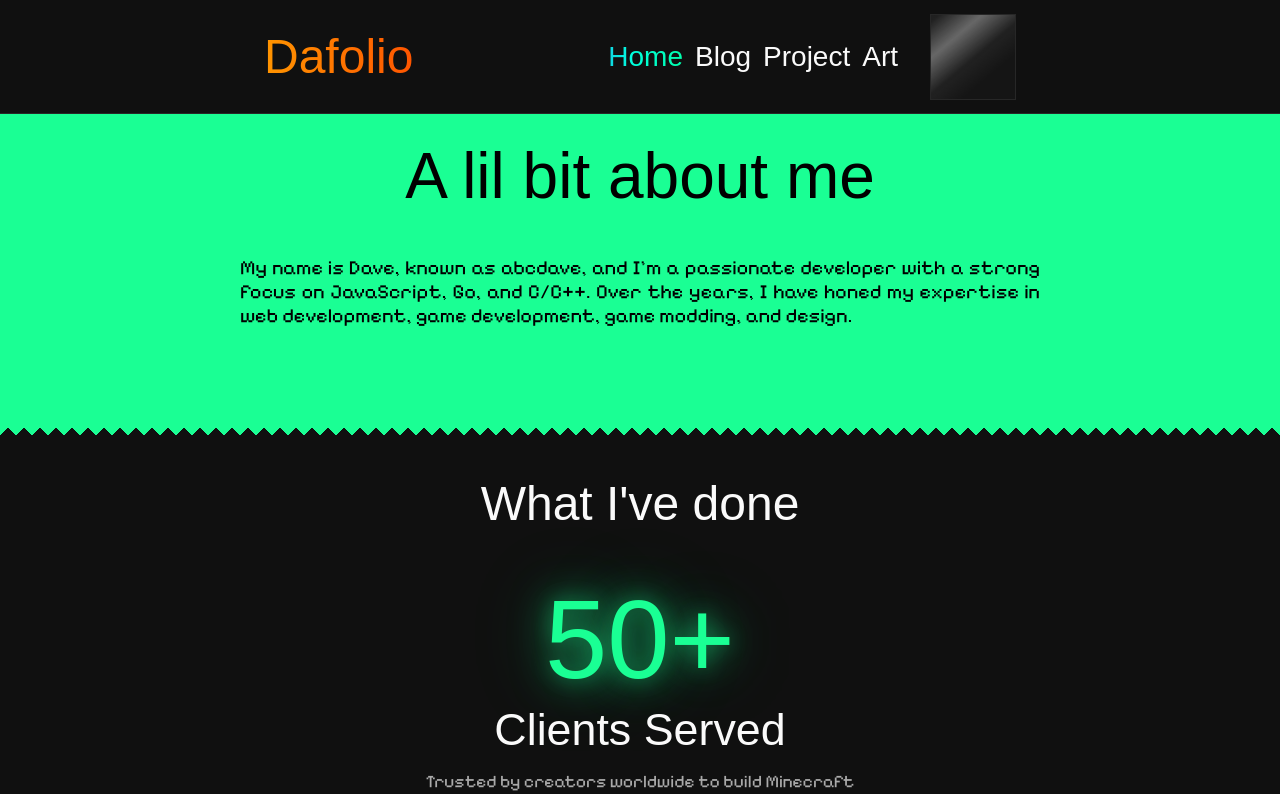
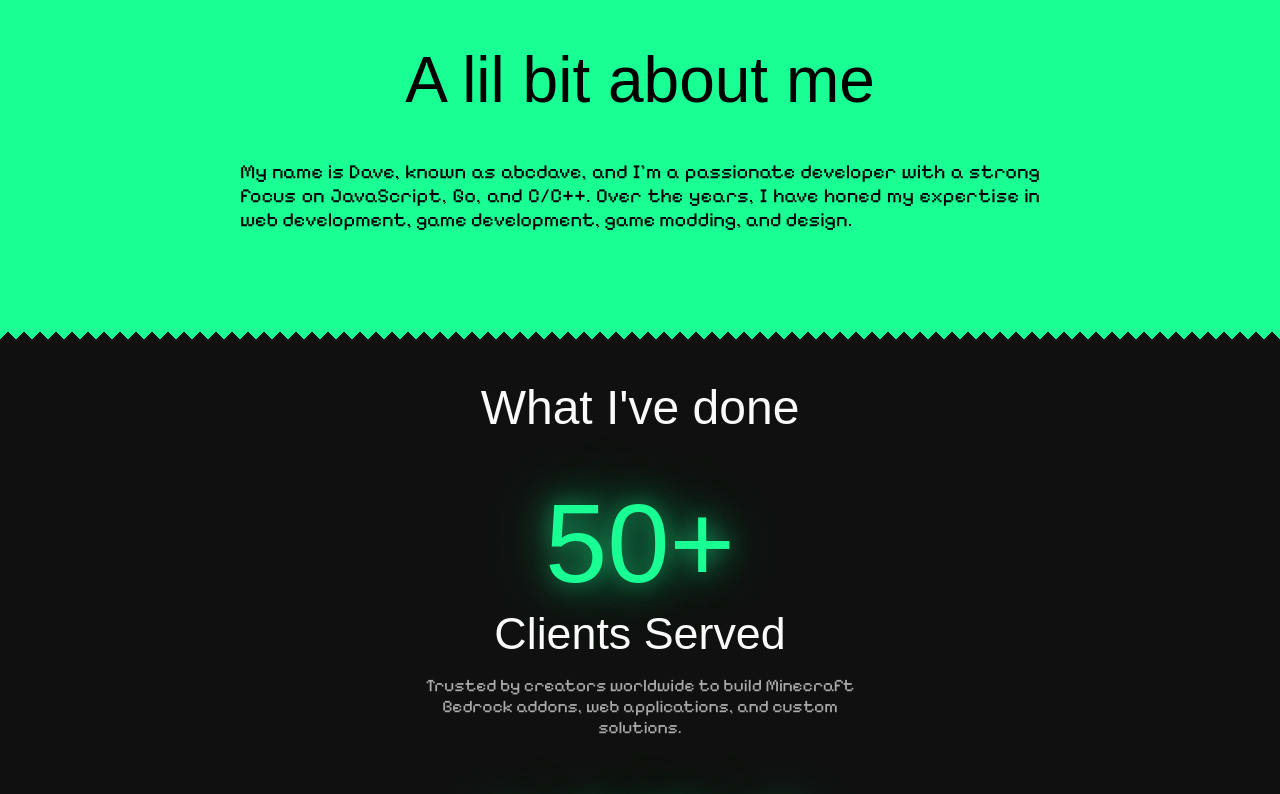
Before and after one commit to abcdavk/dafolio, a Vue app: page / in a window 1280 px wide. Shown: the top 794 px of the page. Built offline with nearby package versions, Linux system fonts and the light colour scheme; some icons are missing; a web font is replaced by a local one.

Commit message:
refactor: adjust scroll threshold in Navbar component and enhance header styling

```diff
--- a/src/App.vue
+++ b/src/App.vue
@@ -26,7 +26,7 @@ header {
 }
 
 .app-main {
-  margin-top: 6rem;
+  /* margin-top: 6rem; */
 }
 
 @media (min-width: 1024px) {
--- a/src/components/Navbar.vue
+++ b/src/components/Navbar.vue
@@ -20,7 +20,7 @@ function closeMenu() {
 }
 
 function handleScroll() {
-  header.value?.classList.toggle('scrolled', window.scrollY > 350)
+  header.value?.classList.toggle('scrolled', window.scrollY > 300)
 }
 
 onMounted(() => {
@@ -103,20 +103,22 @@ header {
   width: 100%;
   position: fixed;
   left: 0;
-  top: 0;
   z-index: 1100;
+  background: rgba(16, 16, 16, 0.85);
 
   backdrop-filter: blur(32px);
   border-bottom: 1px solid rgba(255, 255, 255, 0.1);
 }
 
 #navbar {
-  background: #101010;
-  transition: background 1s;
+  top: -128px;
+  transition:
+    background 1s ease,
+    top 1s ease;
 }
 
 #navbar.scrolled {
-  background: rgba(16, 16, 16, 0.85);
+  top: 0;
 }
 
 header.opened {
```
